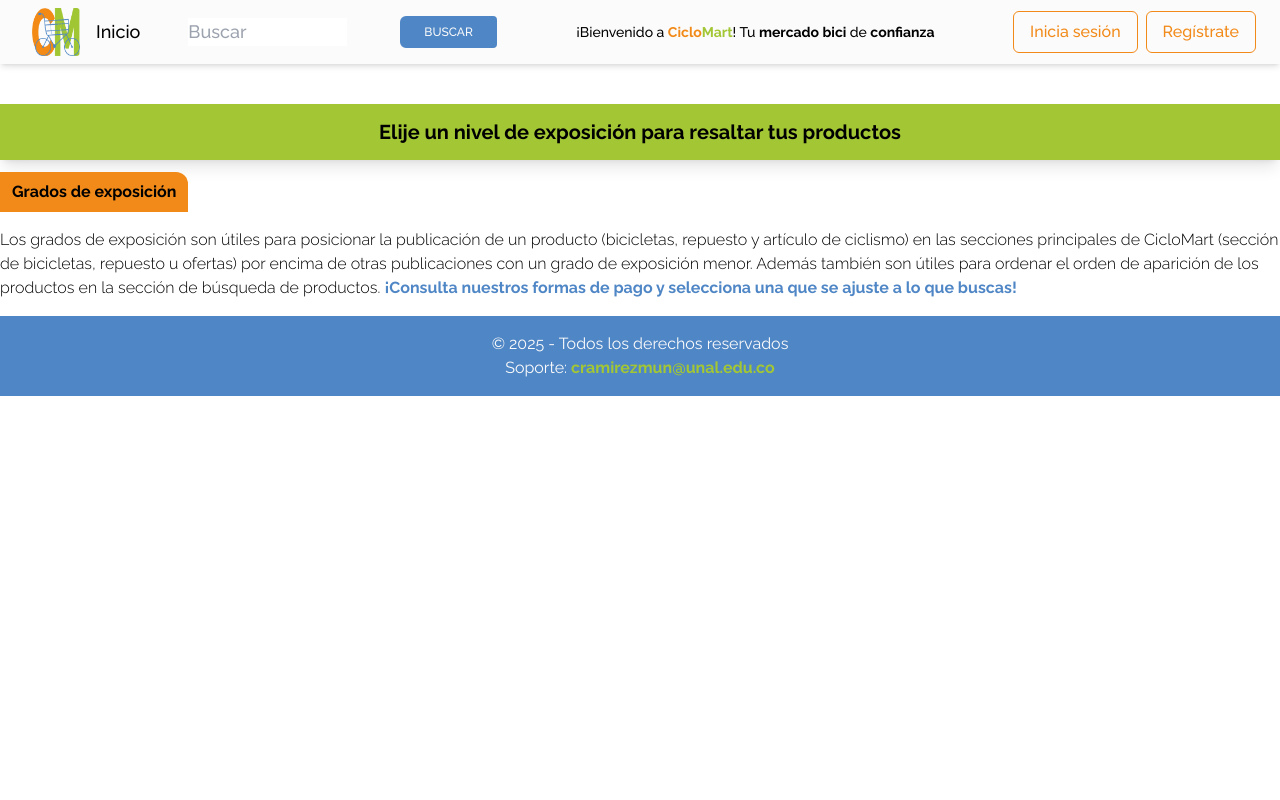
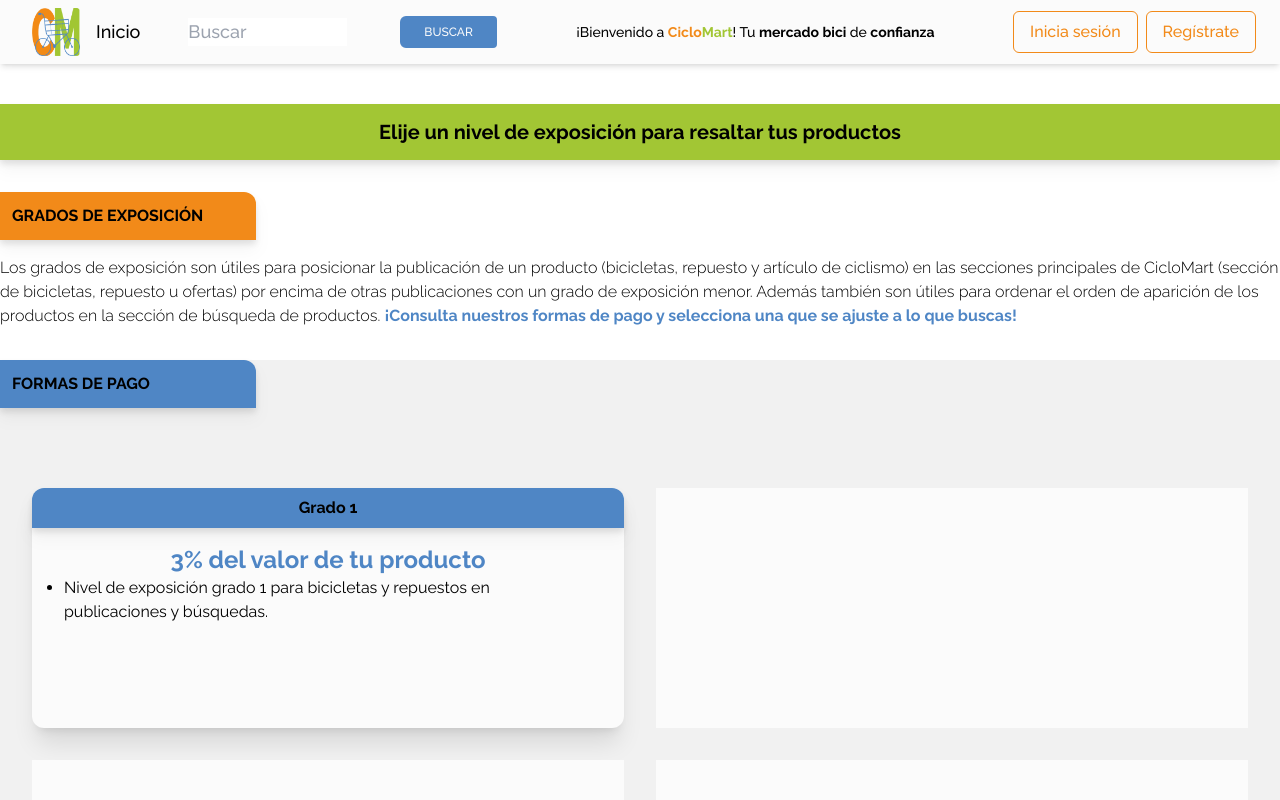
Before and after one commit to w1sec0d/ciclomart_frontend, a React (Vite) app: page /exposureInfo in a window 1280 px wide. Shown: the top 800 px of the page. Built offline with nearby package versions, Linux system fonts and the light colour scheme; no server answers; what @mercadopago/sdk-react would draw is missing.

Commit message:
Agrega sección para pago por grados de exposición y comienza su diseño

```diff
--- a/src/pages/ExposureInfo.jsx
+++ b/src/pages/ExposureInfo.jsx
@@ -1,19 +1,19 @@
 const ExposureInfo = () => {
   return (
     <div className="w-full h-auto flex flex-col">
-      <div className="bg-secondary h-14 w-full mt-10 flex items-center justify-center shadow-lg">
+      <div className="bg-secondary h-14 w-full mt-10 flex items-center justify-center drop-shadow-lg">
         <h1 className="text-xl font-bold">
           Elije un nivel de exposición para resaltar tus productos
         </h1>
       </div>
 
-      <div className="flex flex-col h-auto w-full mt-3">
+      <div className="flex flex-col h-auto w-full mt-8 mb-8">
         <div>
-          <h2 className="font-bold bg-tertiary py-2 px-3 inline-block rounded-tr-xl">
-            Grados de exposición
+          <h2 className="font-bold bg-tertiary py-3 px-3  rounded-tr-xl w-64 drop-shadow-lg">
+            GRADOS DE EXPOSICIÓN
           </h2>
         </div>
-        <div className="my-4 font-light">
+        <div className="mt-4 font-light">
           <p>
             Los grados de exposición son útiles para posicionar la publicación
             de un producto (bicicletas, repuesto y artículo de ciclismo) en las
@@ -28,6 +28,33 @@ const ExposureInfo = () => {
           </p>
         </div>
       </div>
+
+      <div className=" bg-lgray/[.37] w-full h-auto ">
+        <div className="mb-20">
+          <h2 className="bg-primary inline-block opacity-100 py-3 px-3 font-bold rounded-tr-xl w-64 drop-shadow-lg ">
+            FORMAS DE PAGO
+          </h2>
+        </div>
+        <div className="grid grid-cols-2 gap-8 pb-8 px-8">
+          <div className="bg-white h-60 w-full rounded-xl flex flex-col items-center shadow-xl">
+            <div className="w-full bg-primary h-16 rounded-t-xl flex items-center justify-center mb-4 drop-shadow-lg">
+              <h3 className="font-bold">Grado 1</h3>
+            </div>
+            <b className="text-primary text-2xl">3% del valor de tu producto</b>
+            <div className="h-full w-full flex justify-center px-8">
+              <ul className="list-disc">
+                <li>
+                  Nivel de exposición grado 1 para bicicletas y repuestos en
+                  publicaciones y búsquedas.
+                </li>
+              </ul>
+            </div>
+          </div>
+          <div className="bg-white h-60 w-full"></div>
+          <div className="bg-white h-60 w-full"></div>
+          <div className="bg-white h-60 w-full"></div>
+        </div>
+      </div>
     </div>
   )
 }
```
